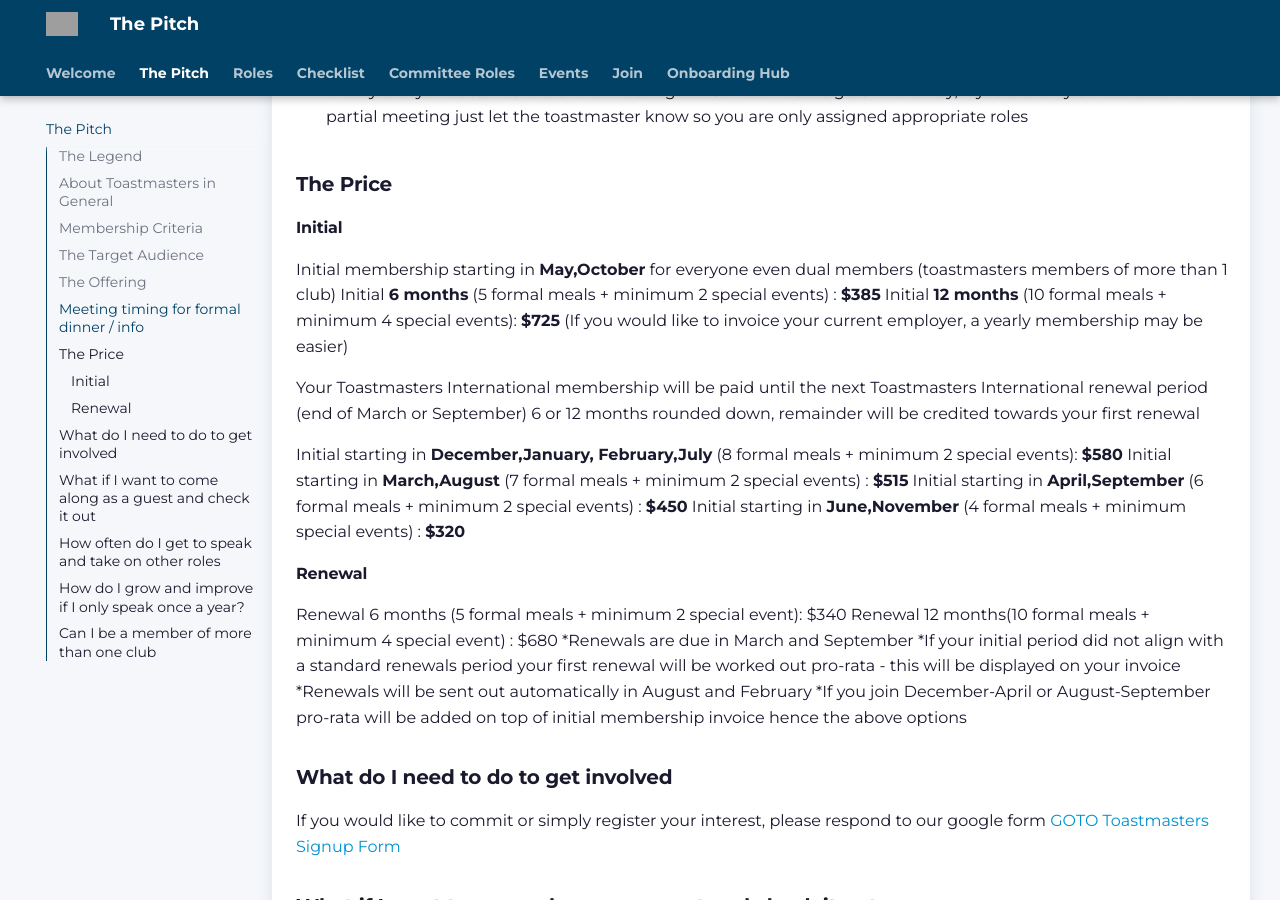
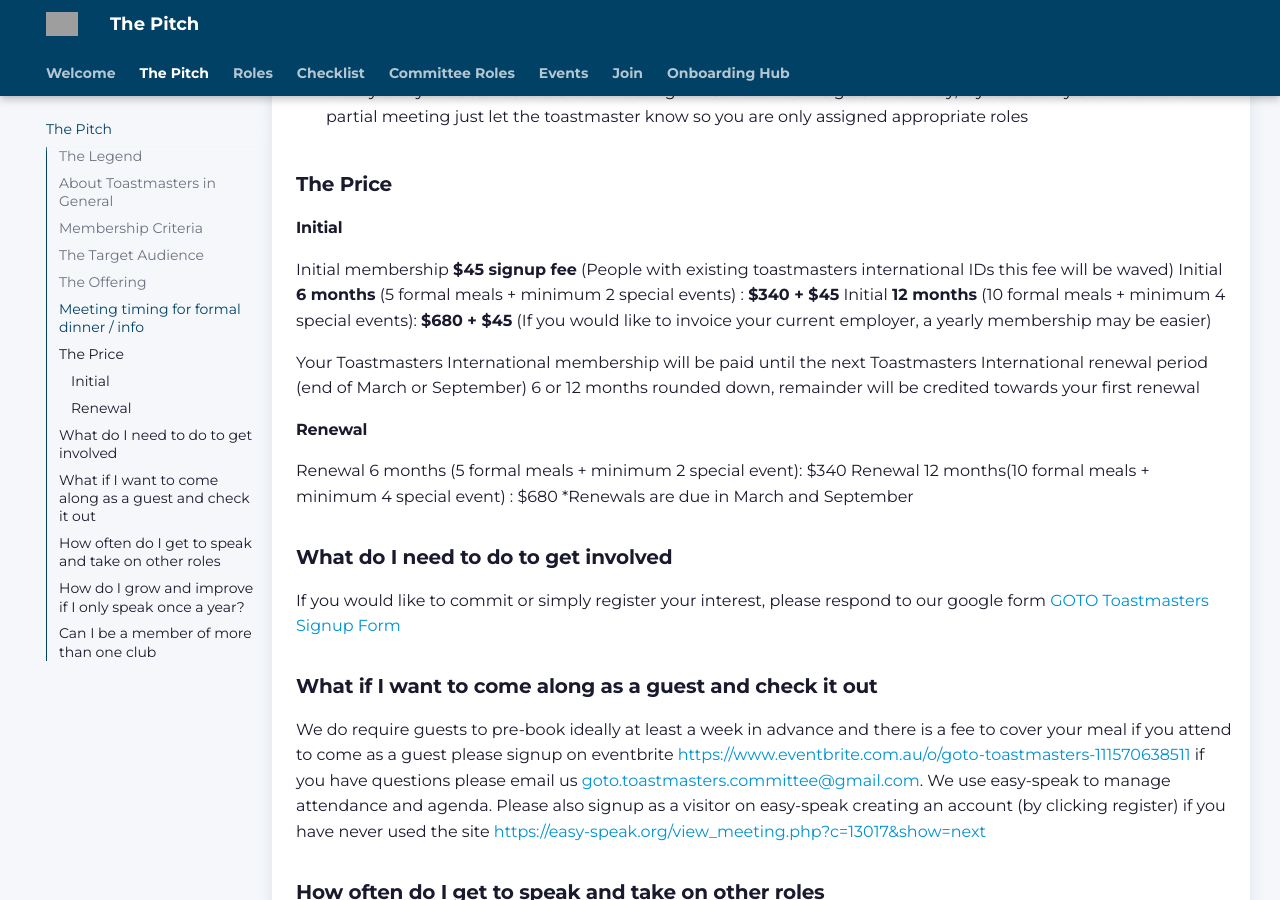
Before and after one commit to rkenefeck/gototoastmasters, an MkDocs documentation site: the page built from docs/pitch.md, in a window 1280 px wide and 900 px high, scrolled down 1723 px. Built offline with MkDocs 1.6.1 and Material for MkDocs 9.7.7, drawn with Linux system fonts in a browser that asks for light colours; plug-ins that fetch from the network failed and are left out; some of the changed text lies outside the part shown; grey boxes are pictures that could not be loaded.

Commit message:
Auto-publish: GOTO Toastmasters club membership offering

```diff
--- a/docs/pitch.md
+++ b/docs/pitch.md
@@ -68,25 +68,18 @@
 
 #### Initial
 
-Initial membership starting in  **May,October** for everyone even dual members (toastmasters members of more than 1 club)
-Initial **6 months** (5 formal meals + minimum 2 special events)  : **$385**
-Initial **12 months** (10 formal meals + minimum 4 special events): **$725** (If you would like to invoice your current employer, a yearly membership may be easier)
+Initial membership **$45 signup fee** (People with existing toastmasters international IDs this fee will be waved)
+Initial **6 months** (5 formal meals + minimum 2 special events)  : **$340 + $45**
+Initial **12 months** (10 formal meals + minimum 4 special events): **$680 + $45**
+ (If you would like to invoice your current employer, a yearly membership may be easier)
 
 Your Toastmasters International membership will be paid until the next Toastmasters International renewal period (end of March or September) 6 or 12 months rounded down, remainder will be credited towards your first renewal
-
-Initial starting in **December,January, February,July** (8 formal meals + minimum 2 special events): **$580**
-Initial starting in **March,August** (7 formal meals + minimum 2 special events) : **$515**
-Initial starting in **April,September** (6 formal meals + minimum 2 special events) : **$450**
-Initial starting in **June,November** (4 formal meals + minimum special events) : **$320**
 
 #### Renewal
 
 Renewal 6 months (5 formal meals + minimum 2 special event): $340
 Renewal 12 months(10 formal meals + minimum 4 special event) : $680
 *Renewals are due in March and September
-*If your initial period did not align with a standard renewals period your first renewal will be worked out pro-rata - this will be displayed on your invoice
-*Renewals will be sent out automatically in August and February
-*If you join December-April or August-September pro-rata will be added on top of initial membership invoice hence the above options
 
 ### What do I need to do to get involved
 
```
Also changed, not shown: other parts of docs/pitch.md (+1 -1 lines).
